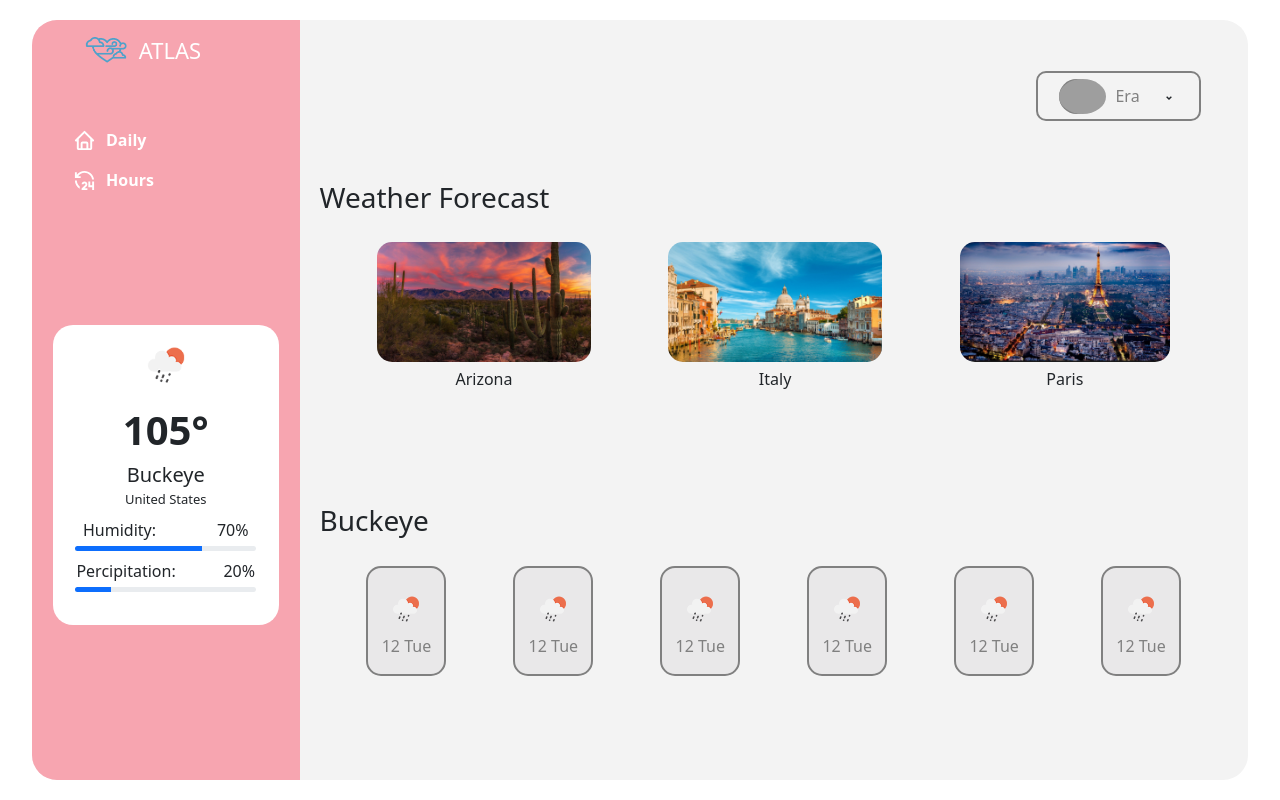
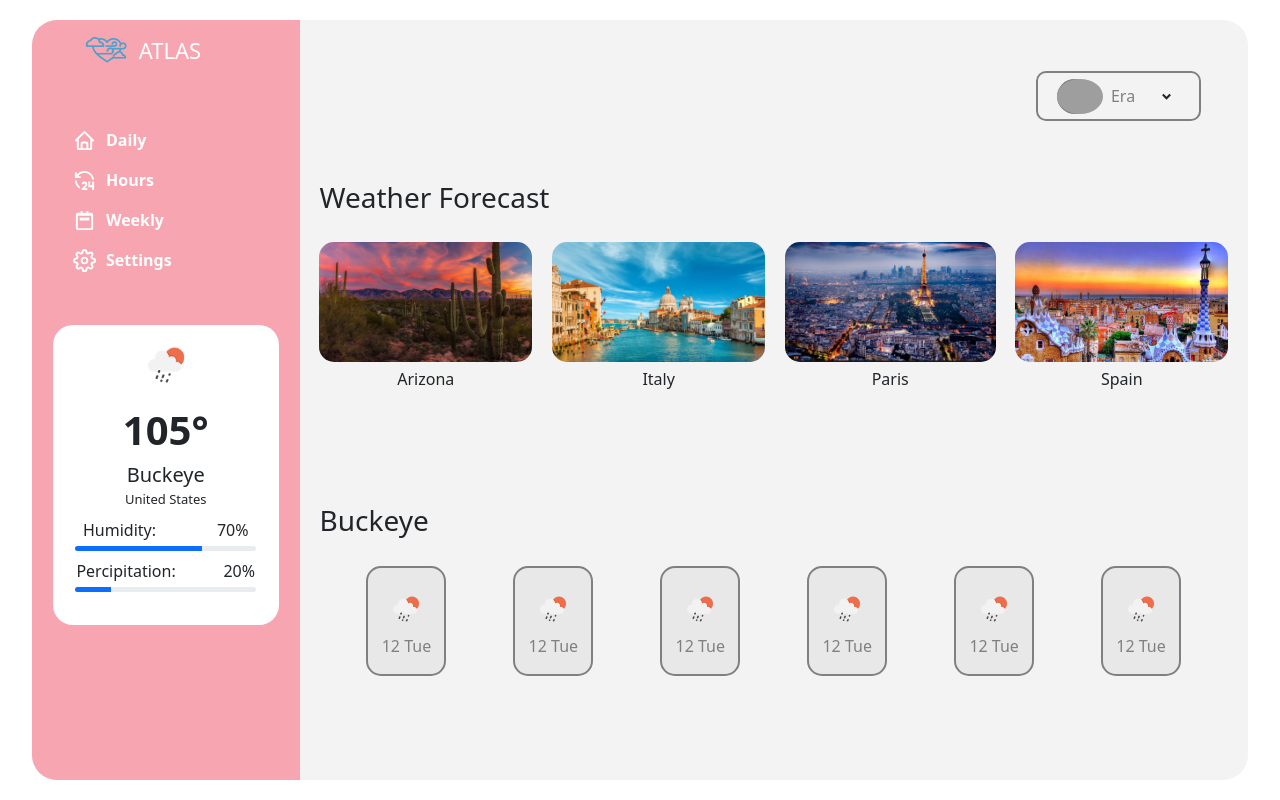
Before and after one commit to Joshuarvlcb/Atlas, a React (Create React App) app: page / in a window 1280 px wide. Built offline with nearby package versions, Linux system fonts and the light colour scheme; grey boxes are pictures that could not be loaded.

Commit message:
i added spain card

```diff
--- a/src/App.js
+++ b/src/App.js
@@ -6,13 +6,15 @@ import Sun from './assests/sunny.png'
 import { BiHome } from "react-icons/bi";
 import {Ri24HoursLine} from 'react-icons/ri'
 import Faker from 'faker'
-
+import {BiCalendarWeek} from 'react-icons/bi'
 import Cards from './components/Cards.jsx'
 import Az from './assests/az-background.jpg'
 import Italy from './assests/italy-background.jpg'
 import Paris from './assests/paris.bg.jpg'
+import Spain from './assests/spain-bg.jpg'
 import {Nav} from 'react-bootstrap'
 import DailyCard from './components/DailyCard'
+import {FiSettings} from 'react-icons/fi'
 function App() {
   return <>
   <div className = 'd-flex align-items-center justify-content-center' style ={{height:'100vh',width:'100vw'}}>
@@ -24,6 +26,8 @@ function App() {
          <Nav className = 'd-flex flex-column' style = {{paddingLeft:'25px',height:'205px'}}>
       <NavLinks name = 'Daily' logo = {<BiHome color = 'white' style = {{paddingRight:'10px',height:'33px',width:'33px'}} />} />
       <NavLinks name = 'Hours' logo = {<Ri24HoursLine color = 'white' style = {{paddingRight:'10px',height:'33px',width:'33px'}} />} />
+      <NavLinks name = 'Weekly' logo = {<BiCalendarWeek color = 'white' style = {{paddingRight:'10px',height:'33px',width:'33px'}} />} />
+      <NavLinks name = 'Settings' logo = {<FiSettings color = 'white' style = {{paddingRight:'10px',height:'33px',width:'33px'}} />} />
 
 
            </Nav>
@@ -46,7 +50,7 @@ function App() {
     {Faker.name.firstName()}
   </div>
   <div className="dropdown">
-    <RiArrowDropDownLine/>
+    <RiArrowDropDownLine style = {{fontSize:'25px'}}/>
   </div>
 
 
@@ -61,6 +65,7 @@ function App() {
     <Cards src = {Az} name = 'Arizona'/>
       <Cards src = {Italy} name = 'Italy'/>
      <Cards src = {Paris} name = 'Paris'/>
+     <Cards src = {Spain} name = 'Spain'/>
   </div>
 </div>
 
```
